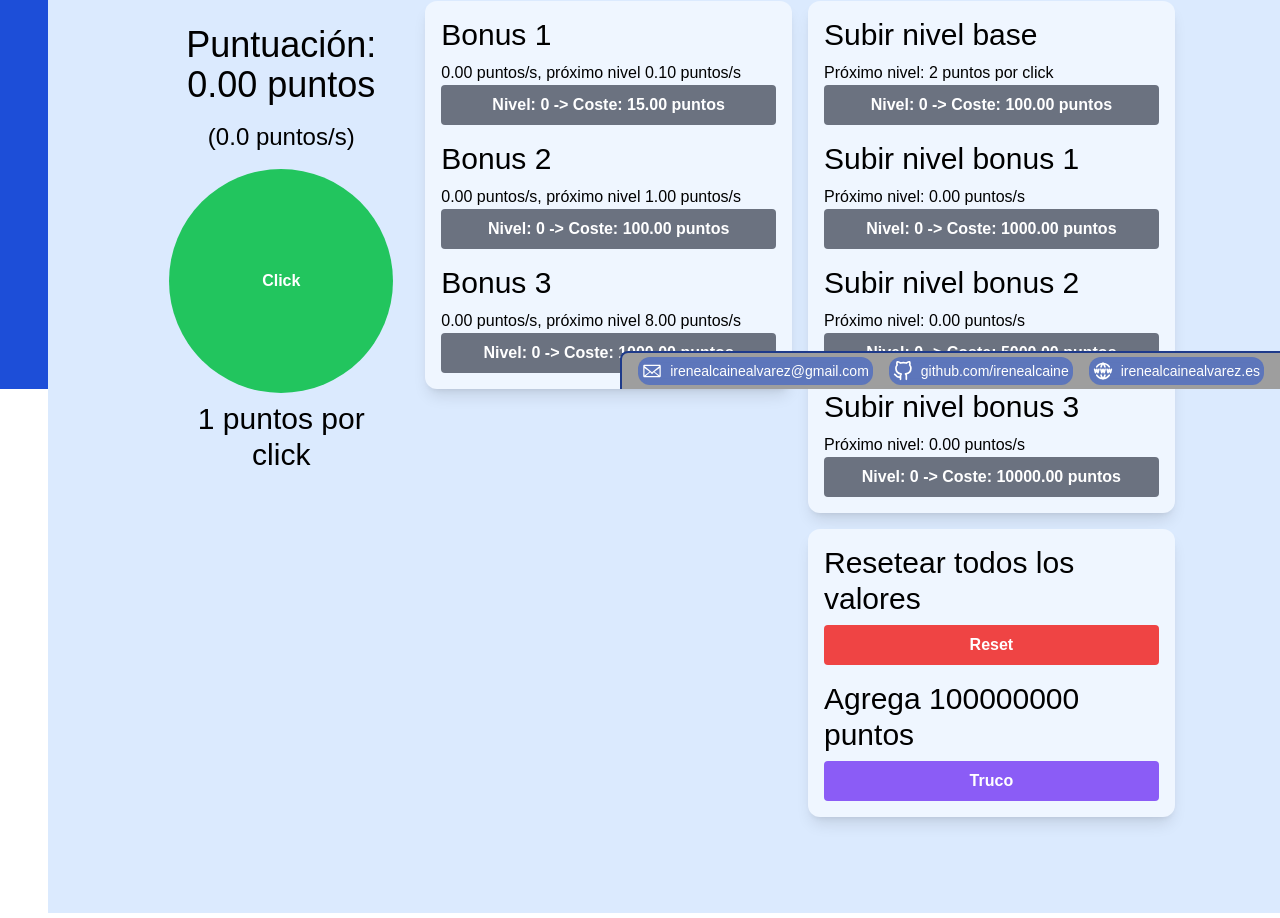
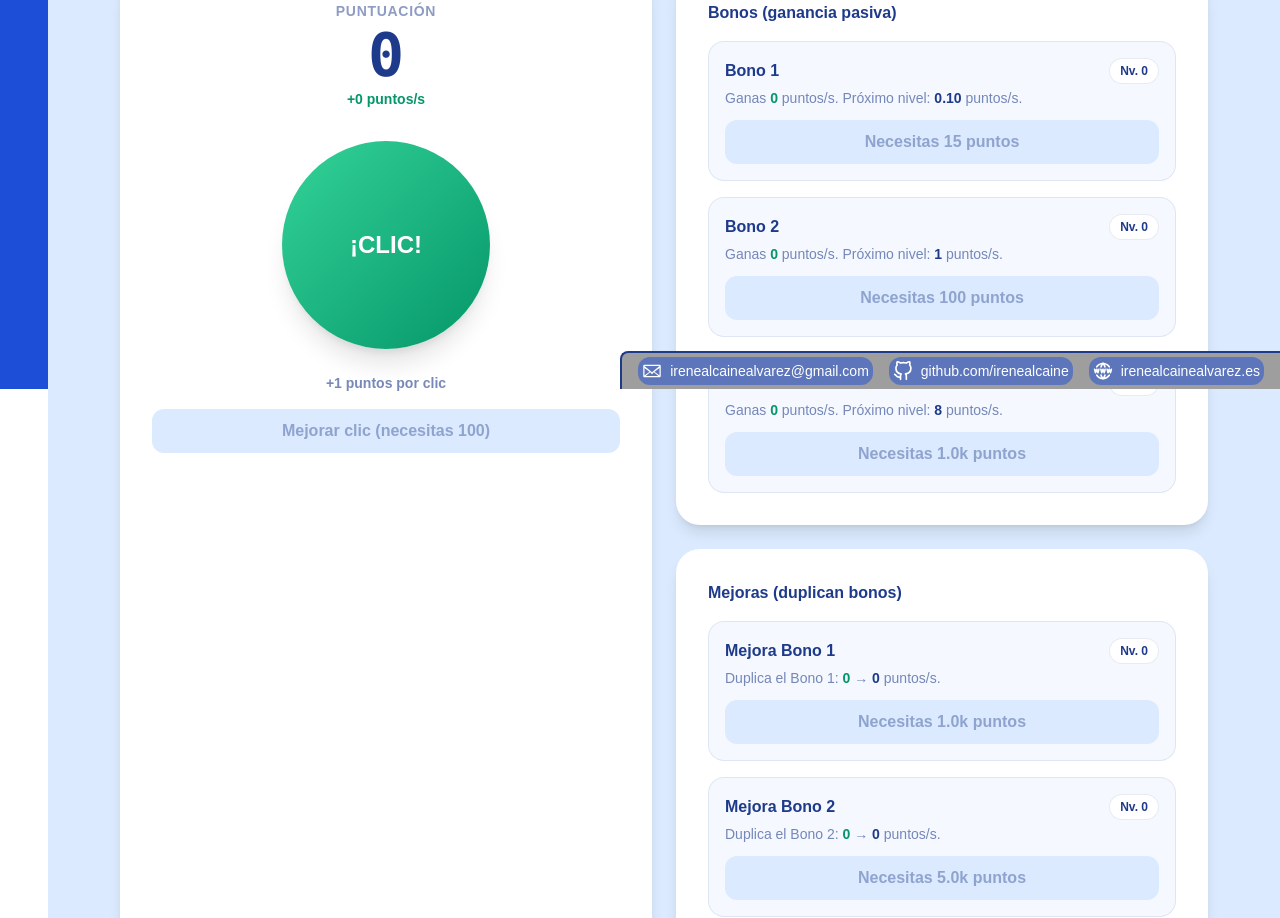
Before and after one commit to irenealcaine/el-rincon-de-no-pensar, a React (Create React App) app: page /games/idle in a window 1280 px wide. Shown: the part 411-1329 px from the top of the page. Built offline with nearby package versions, Linux system fonts and the light colour scheme; grey boxes are pictures that could not be loaded.

Commit message:
better clicker

```diff
--- a/src/Components/IdleGame.jsx
+++ b/src/Components/IdleGame.jsx
@@ -1,5 +1,37 @@
 import React, { useState, useEffect } from "react";
-import Button from "./Button";
+
+const formatNumber = (n) => {
+  if (n >= 1e9) return (n / 1e9).toFixed(1) + "G";
+  if (n >= 1e6) return (n / 1e6).toFixed(1) + "M";
+  if (n >= 1e3) return (n / 1e3).toFixed(1) + "k";
+  if (Number.isInteger(n)) return String(n);
+  return n.toFixed(2);
+};
+
+const PurchaseItem = ({ title, level, cost, onBuy, disabled, children }) => (
+  <div className="rounded-2xl bg-blue-50/60 border border-blue-900/10 p-4">
+    <div className="flex items-center justify-between gap-2 mb-1">
+      <p className="font-black text-blue-900">{title}</p>
+      <span className="px-2.5 py-1 rounded-full bg-white border border-blue-900/10 text-xs font-bold text-blue-900">
+        Nv. {level}
+      </span>
+    </div>
+    <div className="mb-3">{children}</div>
+    <button
+      onClick={onBuy}
+      disabled={disabled}
+      className={`w-full rounded-xl px-4 py-2.5 font-bold transition active:scale-95 ${
+        disabled
+          ? "bg-blue-100 text-blue-900/40 cursor-not-allowed"
+          : "bg-blue-800 text-white hover:bg-blue-900"
+      }`}
+    >
+      {disabled
+        ? `Necesitas ${formatNumber(cost)} puntos`
+        : `Comprar · ${formatNumber(cost)} puntos`}
+    </button>
+  </div>
+);
 
 const IdleGame = () => {
   const [score, setScore] = useState(0);
@@ -22,10 +54,22 @@ const IdleGame = () => {
     cost: 10000,
     base: 10000,
   });
-  const E = 2.71828;
+  const [floaties, setFloaties] = useState([]);
+
+  const passivePerSecond = () =>
+    2 ** upgrade1.level * bonus1.level * 0.1 +
+    2 ** upgrade2.level * bonus2.level * 1 +
+    2 ** upgrade3.level * bonus3.level * 8;
 
   const handleClick = () => {
-    setScore((prevScore) => prevScore + Math.pow(2, base.level));
+    const gain = 2 ** base.level;
+    setScore((prevScore) => prevScore + gain);
+
+    const id = `${Date.now()}-${Math.random()}`;
+    setFloaties((prev) => [...prev.slice(-5), { id, value: gain }]);
+    setTimeout(() => {
+      setFloaties((prev) => prev.filter((floaty) => floaty.id !== id));
+    }, 700);
   };
 
   const handleReset = () => {
@@ -37,17 +81,12 @@ const IdleGame = () => {
     setUpgrade2({ level: 0, cost: 5000, base: 5000 });
     setUpgrade3({ level: 0, cost: 10000, base: 10000 });
     setBase({ level: 0, cost: 100 });
+    setFloaties([]);
   };
 
   useEffect(() => {
     const bonusInterval = setInterval(() => {
-      setScore(
-        (prevScore) =>
-          prevScore +
-          2 ** upgrade1.level * bonus1.level * 0.01 +
-          2 ** upgrade2.level * bonus2.level * 0.1 +
-          2 ** upgrade3.level * bonus3.level * 0.8
-      );
+      setScore((prevScore) => prevScore + passivePerSecond() / 10);
     }, 100);
 
     return () => {
@@ -62,8 +101,19 @@ const IdleGame = () => {
     upgrade3.level,
   ]);
 
-  const handleBaseClick = () => {
-    setScore(score - base.cost);
+  const handleBuy = (setItem, cost) => {
+    if (score < cost) return;
+    setScore((prevScore) => prevScore - cost);
+    setItem((prev) => ({
+      ...prev,
+      level: prev.level + 1,
+      cost: prev.base * Math.E ** ((prev.level + 1) * 0.14),
+    }));
+  };
+
+  const handleBuyBase = () => {
+    if (score < base.cost) return;
+    setScore((prevScore) => prevScore - base.cost);
     setBase((prevBase) => ({
       ...prevBase,
       level: prevBase.level + 1,
@@ -71,268 +121,222 @@ const IdleGame = () => {
     }));
   };
 
-  const handleBonus1Click = () => {
-    setScore(score - bonus1.cost);
-    setBonus1((prevBonus1) => ({
-      ...prevBonus1,
-      level: prevBonus1.level + 1,
-      cost: prevBonus1.base * E ** ((prevBonus1.level + 1) * 0.14),
-    }));
-  };
+  const isDisabled = (cost) => score < cost;
 
-  const handleBonus2Click = () => {
-    setScore(score - bonus2.cost);
-    setBonus2((prevBonus2) => ({
-      ...prevBonus2,
-      level: prevBonus2.level + 1,
-      cost: prevBonus2.base * E ** ((prevBonus2.level + 1) * 0.14),
-    }));
-  };
-
-  const handleBonus3Click = () => {
-    setScore(score - bonus3.cost);
-    setBonus3((prevBonus3) => ({
-      ...prevBonus3,
-      level: prevBonus3.level + 1,
-      cost: prevBonus3.base * E ** ((prevBonus3.level + 1) * 0.14),
-    }));
-  };
-
-  const handleUpgrade1Click = () => {
-    setScore(score - upgrade1.cost);
-    setUpgrade1((prevUpgrade1) => ({
-      ...prevUpgrade1,
-      level: prevUpgrade1.level + 1,
-      cost: prevUpgrade1.base * E ** ((prevUpgrade1.level + 1) * 0.14),
-    }));
-  };
-
-  const handleUpgrade2Click = () => {
-    setScore(score - upgrade2.cost);
-    setUpgrade2((prevUpgrade2) => ({
-      ...prevUpgrade2,
-      level: prevUpgrade2.level + 1,
-      cost: prevUpgrade2.base * E ** ((prevUpgrade2.level + 1) * 0.14),
-    }));
-  };
-
-  const handleUpgrade3Click = () => {
-    setScore(score - upgrade3.cost);
-    setUpgrade3((prevUpgrade3) => ({
-      ...prevUpgrade3,
-      level: prevUpgrade3.level + 1,
-      cost: prevUpgrade3.base * E ** ((prevUpgrade3.level + 1) * 0.14),
-    }));
-  };
-
-  const isBonus1ButtonDisabled = score < bonus1.cost;
-  const isBonus2ButtonDisabled = score < bonus2.cost;
-  const isBonus3ButtonDisabled = score < bonus3.cost;
-  const isBaseButtonDisabled = score < base.cost;
-  const isUpgrade1ButtonDisabled = score < upgrade1.cost;
-  const isUpgrade2ButtonDisabled = score < upgrade2.cost;
-  const isUpgrade3ButtonDisabled = score < upgrade3.cost;
+  const baseNext = 2 ** (base.level + 1);
+  const upgrade1Next = 2 ** (upgrade1.level + 1) * bonus1.level * 0.1;
+  const upgrade2Next = 2 ** (upgrade2.level + 1) * bonus2.level * 1;
+  const upgrade3Next = 2 ** (upgrade3.level + 1) * bonus3.level * 8;
 
   return (
-    <div className="p-4 md:p-8 flex flex-col md:flex-row items-center md:items-start md:justify-center gap-4">
-      <div className=" flex flex-col gap-4 items-center">
-        <div className="md:w-64 p-4">
-          <p className="text-2xl md:text-4xl text-center my-2">
-            Puntuación: {score.toFixed(2)} puntos
-          </p>
-          <p className="md:text-2xl text-center my-4">
-            (
-            {(
-              2 ** upgrade1.level * bonus1.level * 0.1 +
-              2 ** upgrade2.level * bonus2.level * 1 +
-              2 ** upgrade3.level * bonus3.level * 8
-            ).toFixed(1)}{" "}
-            puntos/s)
-          </p>
-          <Button
-            type={"green"}
-            className={"w-56 h-56 rounded-full mx-auto block"}
-            onClickValue={handleClick}
-            value={"Click"}
-          />
-          <p className="text-xl md:text-3xl text-center my-2">
-            {2 ** base.level} puntos por click
-          </p>
+    <div className="pb-16 grid grid-cols-1 lg:grid-cols-2 gap-6">
+      <section className="bg-white rounded-3xl shadow-lg p-6 md:p-8 flex flex-col items-center">
+        <p className="text-sm font-bold text-blue-900/50 uppercase tracking-wider">
+          Puntuación
+        </p>
+        <p className="font-mono text-5xl md:text-6xl font-bold text-blue-900 tabular-nums mt-1">
+          {formatNumber(score)}
+        </p>
+        <p className="mt-1 text-sm font-bold text-emerald-600">
+          +{formatNumber(passivePerSecond())} puntos/s
+        </p>
+
+        <div className="relative mt-8">
+          <button
+            onClick={handleClick}
+            className="w-44 h-44 md:w-52 md:h-52 rounded-full bg-gradient-to-br from-emerald-400 to-emerald-600 text-white font-black text-2xl shadow-xl hover:shadow-2xl hover:scale-105 transition active:scale-90"
+          >
+            ¡CLIC!
+          </button>
+          {floaties.map((floaty) => (
+            <span
+              key={floaty.id}
+              className="floaty absolute left-1/2 bottom-full mb-3 text-emerald-600 font-black text-xl pointer-events-none"
+            >
+              +{formatNumber(floaty.value)}
+            </span>
+          ))}
         </div>
-      </div>
 
-      <div className="flex flex-col lg:flex-row md:items-start md:justify-center gap-4 items-center">
-        <div className="w-full">
-          <div className="w-full rounded-xl shadow-lg bg-blue-50 p-4">
-            <p className="text-xl md:text-3xl mb-2">Bonus 1</p>
-            <p>
-              {(2 ** upgrade1.level * bonus1.level * 0.1).toFixed(2)} puntos/s,
-              próximo nivel{" "}
-              {(2 ** upgrade1.level * (bonus1.level + 1) * 0.1).toFixed(2)}{" "}
-              puntos/s
-            </p>
-            <Button
-              type={isBonus1ButtonDisabled && "gray"}
-              className={`w-full`}
-              onClickValue={handleBonus1Click}
-              value={
-                "Nivel: " +
-                bonus1.level +
-                " -> Coste: " +
-                bonus1.cost.toFixed(2) +
-                " puntos"
-              }
-              disabled={isBonus1ButtonDisabled}
-            />
+        <p className="mt-6 text-sm font-bold text-blue-900/60">
+          +{formatNumber(2 ** base.level)} puntos por clic
+        </p>
 
-            <p className="text-xl md:text-3xl mt-4 mb-2">Bonus 2</p>
-            <p>
-              {(2 ** upgrade2.level * bonus2.level * 1).toFixed(2)} puntos/s,
-              próximo nivel{" "}
-              {(2 ** upgrade2.level * (bonus2.level + 1) * 1).toFixed(2)}{" "}
-              puntos/s
-            </p>
+        <div className="mt-4 w-full">
+          <button
+            onClick={handleBuyBase}
+            disabled={isDisabled(base.cost)}
+            className={`w-full rounded-xl px-4 py-2.5 font-bold transition active:scale-95 ${
+              isDisabled(base.cost)
+                ? "bg-blue-100 text-blue-900/40 cursor-not-allowed"
+                : "bg-blue-800 text-white hover:bg-blue-900"
+            }`}
+          >
+            {isDisabled(base.cost)
+              ? `Mejorar clic (necesitas ${formatNumber(base.cost)})`
+              : `Mejorar clic · ${formatNumber(base.cost)} → +${formatNumber(
+                  baseNext
+                )} por clic`}
+          </button>
+        </div>
+      </section>
 
-            <Button
-              type={isBonus2ButtonDisabled && "gray"}
-              className={` w-full`}
-              onClickValue={handleBonus2Click}
-              value={
-                "Nivel: " +
-                bonus2.level +
-                " -> Coste: " +
-                bonus2.cost.toFixed(2) +
-                " puntos"
-              }
-              disabled={isBonus2ButtonDisabled}
-            />
+      <div className="flex flex-col gap-6">
+        <section className="bg-white rounded-3xl shadow-lg p-6 md:p-8">
+          <h2 className="font-black text-blue-900 mb-4">Bonos (ganancia pasiva)</h2>
+          <div className="grid gap-4">
+            <PurchaseItem
+              title="Bono 1"
+              level={bonus1.level}
+              cost={bonus1.cost}
+              onBuy={() => handleBuy(setBonus1, bonus1.cost)}
+              disabled={isDisabled(bonus1.cost)}
+            >
+              <p className="text-sm text-blue-900/60">
+                Ganas{" "}
+                <span className="font-bold text-emerald-600">
+                  {formatNumber(2 ** upgrade1.level * bonus1.level * 0.1)}
+                </span>{" "}
+                puntos/s. Próximo nivel:{" "}
+                <span className="font-bold text-blue-900">
+                  {formatNumber(
+                    2 ** upgrade1.level * (bonus1.level + 1) * 0.1
+                  )}
+                </span>{" "}
+                puntos/s.
+              </p>
+            </PurchaseItem>
 
-            <p className="text-xl md:text-3xl mt-4 mb-2">Bonus 3</p>
-            <p>
-              {(2 ** upgrade3.level * bonus3.level * 8).toFixed(2)} puntos/s,
-              próximo nivel{" "}
-              {(2 ** upgrade3.level * (bonus3.level + 1) * 8).toFixed(2)}{" "}
-              puntos/s
-            </p>
+            <PurchaseItem
+              title="Bono 2"
+              level={bonus2.level}
+              cost={bonus2.cost}
+              onBuy={() => handleBuy(setBonus2, bonus2.cost)}
+              disabled={isDisabled(bonus2.cost)}
+            >
+              <p className="text-sm text-blue-900/60">
+                Ganas{" "}
+                <span className="font-bold text-emerald-600">
+                  {formatNumber(2 ** upgrade2.level * bonus2.level * 1)}
+                </span>{" "}
+                puntos/s. Próximo nivel:{" "}
+                <span className="font-bold text-blue-900">
+                  {formatNumber(
+                    2 ** upgrade2.level * (bonus2.level + 1) * 1
+                  )}
+                </span>{" "}
+                puntos/s.
+              </p>
+            </PurchaseItem>
 
-            <Button
-              type={isBonus3ButtonDisabled && "gray"}
-              className={` w-full`}
-              onClickValue={handleBonus3Click}
-              value={
-                "Nivel: " +
-                bonus3.level +
-                " -> Coste: " +
-                bonus3.cost.toFixed(2) +
-                " puntos"
-              }
-              disabled={isBonus3ButtonDisabled}
-            />
+            <PurchaseItem
+              title="Bono 3"
+              level={bonus3.level}
+              cost={bonus3.cost}
+              onBuy={() => handleBuy(setBonus3, bonus3.cost)}
+              disabled={isDisabled(bonus3.cost)}
+            >
+              <p className="text-sm text-blue-900/60">
+                Ganas{" "}
+                <span className="font-bold text-emerald-600">
+                  {formatNumber(2 ** upgrade3.level * bonus3.level * 8)}
+                </span>{" "}
+                puntos/s. Próximo nivel:{" "}
+                <span className="font-bold text-blue-900">
+                  {formatNumber(
+                    2 ** upgrade3.level * (bonus3.level + 1) * 8
+                  )}
+                </span>{" "}
+                puntos/s.
+              </p>
+            </PurchaseItem>
           </div>
-        </div>
-        <div className="w-full flex flex-col gap-4 items-center">
-          <div className="w-full rounded-xl shadow-lg bg-blue-50 p-4">
-            <p className="text-xl md:text-3xl mb-2">Subir nivel base</p>
-            <p> Próximo nivel: {2 ** (base.level + 1)} puntos por click</p>
-            <Button
-              type={isBaseButtonDisabled && "gray"}
-              className={`w-full`}
-              onClickValue={handleBaseClick}
-              value={
-                "Nivel: " +
-                base.level +
-                " -> Coste: " +
-                base.cost.toFixed(2) +
-                " puntos"
-              }
-              disabled={isBaseButtonDisabled}
-            />
+        </section>
 
-            <p className="text-xl md:text-3xl mt-4 mb-2">Subir nivel bonus 1</p>
-            <p>
-              {" "}
-              Próximo nivel:{" "}
-              {(2 ** (upgrade1.level + 1) * bonus1.level * 0.1).toFixed(2)}{" "}
-              puntos/s
-            </p>
-            <Button
-              type={isUpgrade1ButtonDisabled && "gray"}
-              className={`w-full`}
-              onClickValue={handleUpgrade1Click}
-              value={
-                "Nivel: " +
-                upgrade1.level +
-                " -> Coste: " +
-                upgrade1.cost.toFixed(2) +
-                " puntos"
-              }
-              disabled={isUpgrade1ButtonDisabled}
-            />
+        <section className="bg-white rounded-3xl shadow-lg p-6 md:p-8">
+          <h2 className="font-black text-blue-900 mb-4">
+            Mejoras (duplican bonos)
+          </h2>
+          <div className="grid gap-4">
+            <PurchaseItem
+              title="Mejora Bono 1"
+              level={upgrade1.level}
+              cost={upgrade1.cost}
+              onBuy={() => handleBuy(setUpgrade1, upgrade1.cost)}
+              disabled={isDisabled(upgrade1.cost)}
+            >
+              <p className="text-sm text-blue-900/60">
+                Duplica el Bono 1:{" "}
+                <span className="font-bold text-emerald-600">
+                  {formatNumber(2 ** upgrade1.level * bonus1.level * 0.1)}
+                </span>{" "}
+                →{" "}
+                <span className="font-bold text-blue-900">
+                  {formatNumber(upgrade1Next)}
+                </span>{" "}
+                puntos/s.
+              </p>
+            </PurchaseItem>
 
-            <p className="text-xl md:text-3xl mt-4 mb-2">Subir nivel bonus 2</p>
-            <p>
-              {" "}
-              Próximo nivel:{" "}
-              {(2 ** (upgrade2.level + 1) * bonus2.level * 1).toFixed(2)}{" "}
-              puntos/s
-            </p>
-            <Button
-              type={isUpgrade2ButtonDisabled && "gray"}
-              className={`w-full`}
-              onClickValue={handleUpgrade2Click}
-              value={
-                "Nivel: " +
-                upgrade2.level +
-                " -> Coste: " +
-                upgrade2.cost.toFixed(2) +
-                " puntos"
-              }
-              disabled={isUpgrade2ButtonDisabled}
-            />
+            <PurchaseItem
+              title="Mejora Bono 2"
+              level={upgrade2.level}
+              cost={upgrade2.cost}
+              onBuy={() => handleBuy(setUpgrade2, upgrade2.cost)}
+              disabled={isDisabled(upgrade2.cost)}
+            >
+              <p className="text-sm text-blue-900/60">
+                Duplica el Bono 2:{" "}
+                <span className="font-bold text-emerald-600">
+                  {formatNumber(2 ** upgrade2.level * bonus2.level * 1)}
+                </span>{" "}
+                →{" "}
+                <span className="font-bold text-blue-900">
+                  {formatNumber(upgrade2Next)}
+                </span>{" "}
+                puntos/s.
+              </p>
+            </PurchaseItem>
 
-            <p className="text-xl md:text-3xl mt-4 mb-2">Subir nivel bonus 3</p>
-            <p>
-              {" "}
-              Próximo nivel:{" "}
-              {(2 ** (upgrade3.level + 1) * bonus3.level * 8).toFixed(2)}{" "}
-              puntos/s
-            </p>
-            <Button
-              type={isUpgrade3ButtonDisabled && "gray"}
-              className={`w-full`}
-              onClickValue={handleUpgrade3Click}
-              value={
-                "Nivel: " +
-                upgrade3.level +
-                " -> Coste: " +
-                upgrade3.cost.toFixed(2) +
-                " puntos"
-              }
-              disabled={isUpgrade3ButtonDisabled}
-            />
+            <PurchaseItem
+              title="Mejora Bono 3"
+              level={upgrade3.level}
+              cost={upgrade3.cost}
+              onBuy={() => handleBuy(setUpgrade3, upgrade3.cost)}
+              disabled={isDisabled(upgrade3.cost)}
+            >
+              <p className="text-sm text-blue-900/60">
+                Duplica el Bono 3:{" "}
+                <span className="font-bold text-emerald-600">
+                  {formatNumber(2 ** upgrade3.level * bonus3.level * 8)}
+                </span>{" "}
+                →{" "}
+                <span className="font-bold text-blue-900">
+                  {formatNumber(upgrade3Next)}
+                </span>{" "}
+                puntos/s.
+              </p>
+            </PurchaseItem>
           </div>
-          <div className="w-full rounded-xl shadow-lg bg-blue-50 p-4">
-            <p className="text-xl md:text-3xl mb-2">
-              Resetear todos los valores
-            </p>
-            <Button
-              type={"red"}
-              className={"w-full"}
-              onClickValue={handleReset}
-              value={"Reset"}
-            />
-            <p className="text-xl md:text-3xl mt-4 mb-2">
-              Agrega 100000000 puntos
-            </p>
-            <Button
-              type={"violet"}
-              className={"w-full"}
-              onClickValue={() => setScore(score + 100000000)}
-              value={"Truco"}
-              disabled={""}
-            />
+        </section>
+
+        <section className="bg-white rounded-3xl shadow-lg p-6 md:p-8">
+          <h2 className="font-black text-blue-900 mb-4">Herramientas</h2>
+          <div className="grid sm:grid-cols-2 gap-3">
+            <button
+              onClick={handleReset}
+              className="rounded-xl bg-red-500 hover:bg-red-600 text-white font-bold px-4 py-2.5 transition active:scale-95"
+            >
+              Reiniciar
+            </button>
+            <button
+              onClick={() => setScore((prevScore) => prevScore + 100000000)}
+              className="rounded-xl bg-violet-500 hover:bg-violet-600 text-white font-bold px-4 py-2.5 transition active:scale-95"
+            >
+              +100M (truco)
+            </button>
           </div>
-        </div>
+        </section>
       </div>
     </div>
   );
```
Also changed, not shown: src/index.css (+18 -0 lines).
